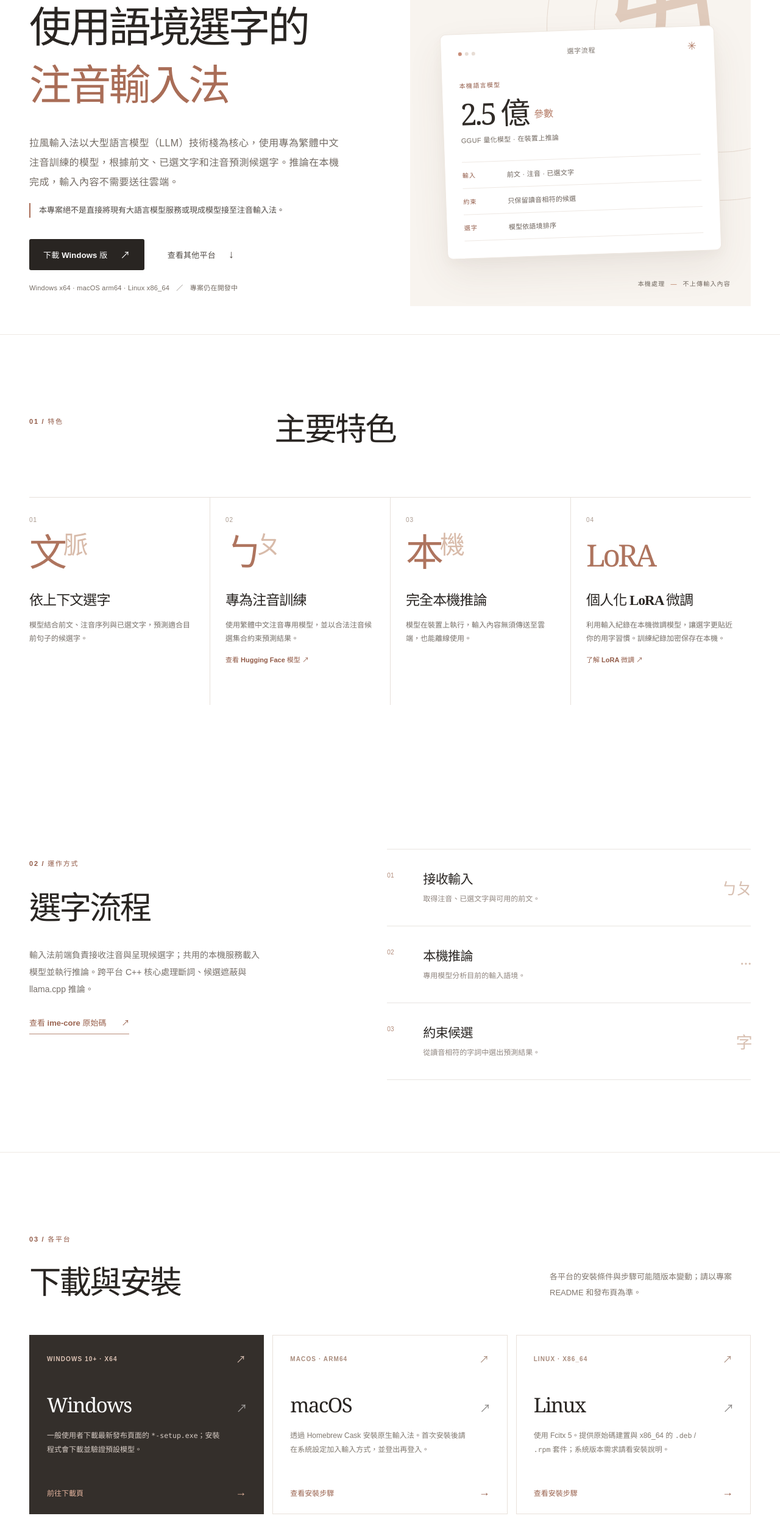
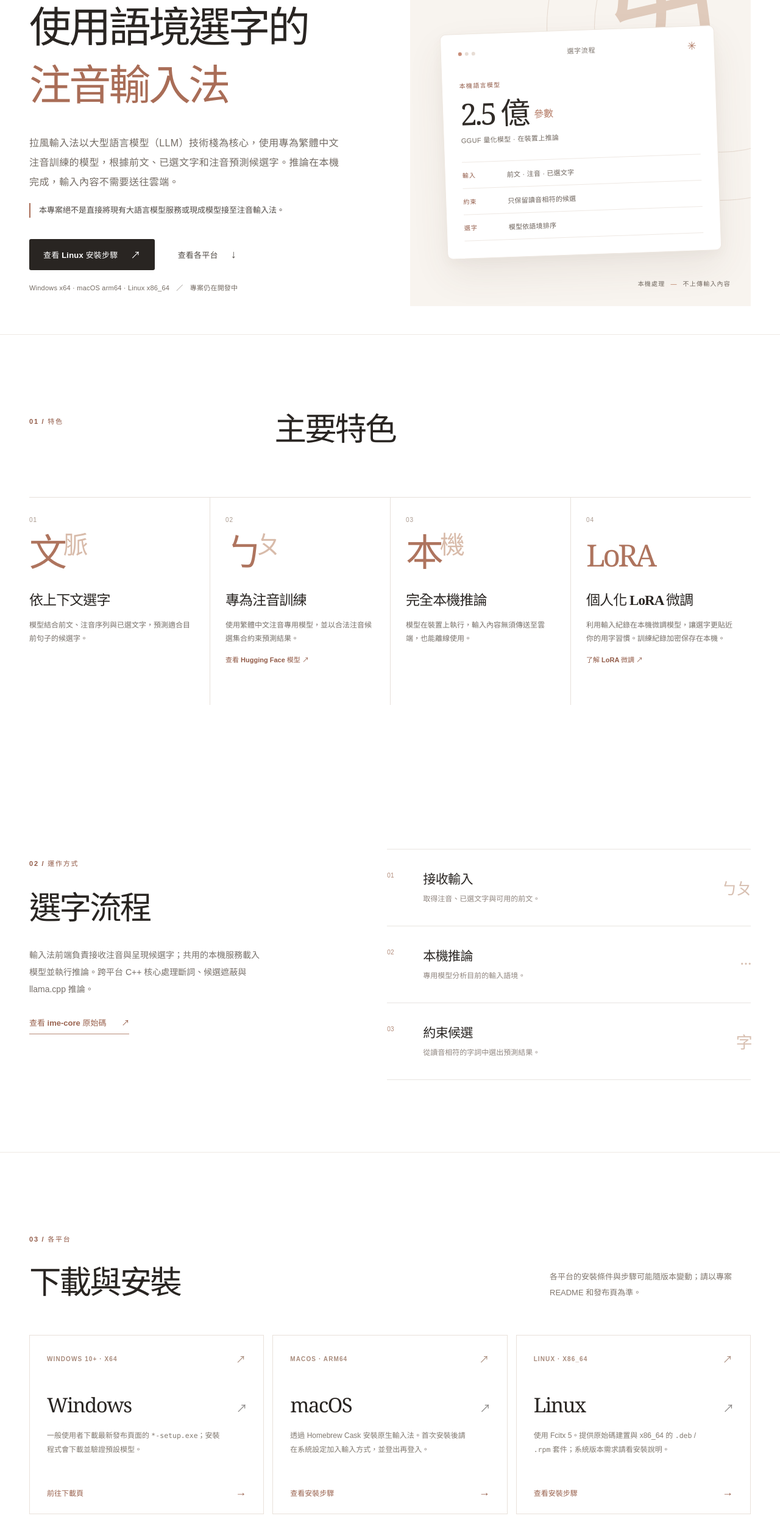
Before and after one commit to llavon-ime/llavon-web, a Nuxt app: page / in a window 1280 px wide. Shown: the part 234-2738 px from the top of the page at 61% size. Built offline with nearby package versions, Linux system fonts and the light colour scheme.

Commit message:
update platform

```diff
--- a/app/app.vue
+++ b/app/app.vue
@@ -1,4 +1,37 @@
 <script setup lang="ts">
+type Platform = 'windows' | 'macos' | 'linux' | 'mobile' | 'unknown'
+
+const platform = ref<Platform>('unknown')
+
+const downloads = {
+  windows: { label: '下載 Windows 版', href: 'https://github.com/llavon-ime/ime-windows/releases/tag/latest' },
+  macos: { label: '查看 macOS 安裝步驟', href: 'https://github.com/llavon-ime/homebrew-llavon-ime#使用者安裝一鍵安裝' },
+  linux: { label: '查看 Linux 安裝步驟', href: 'https://github.com/llavon-ime/ime-fcitx5#linux' }
+} as const
+
+const primaryDownload = computed(() => {
+  if (platform.value === 'windows' || platform.value === 'macos' || platform.value === 'linux') {
+    return downloads[platform.value]
+  }
+  return null
+})
+
+onMounted(() => {
+  const userAgent = navigator.userAgent
+  if (/Android|iPhone|iPad|iPod|Mobile|Tablet/i.test(userAgent)
+    || (navigator.platform === 'MacIntel' && navigator.maxTouchPoints > 1)) {
+    platform.value = 'mobile'
+  } else if (/Windows/i.test(userAgent)) {
+    platform.value = 'windows'
+  } else if (/Macintosh|Mac OS X/i.test(userAgent)) {
+    platform.value = 'macos'
+  } else if (/CrOS/i.test(userAgent)) {
+    platform.value = 'unknown'
+  } else if (/Linux/i.test(userAgent)) {
+    platform.value = 'linux'
+  }
+})
+
 useSeoMeta({
   title: '拉風輸入法 — 本機語言模型注音輸入法',
   description: '拉風輸入法以大型語言模型（LLM）技術棧為核心，使用專為繁體中文注音訓練的模型，在本機根據前文與注音選字。',
@@ -46,8 +79,10 @@ useSeoMeta({
           <p class="hero-description">拉風輸入法以大型語言模型（LLM）技術棧為核心，使用專為繁體中文注音訓練的模型，根據前文、已選文字和注音預測候選字。推論在本機完成，輸入內容不需要送往雲端。</p>
           <p class="hero-distinction">本專案絕不是直接將現有大語言模型服務或現成模型接至注音輸入法。</p>
           <div class="hero-actions">
-            <a class="button button-primary" href="https://github.com/llavon-ime/ime-windows/releases/tag/latest" target="_blank" rel="noopener noreferrer">下載 Windows 版 <span aria-hidden="true">↗</span></a>
-            <a class="button button-text" href="#get-started">查看其他平台 <span aria-hidden="true">↓</span></a>
+            <a v-if="primaryDownload" class="button button-primary" :href="primaryDownload.href" target="_blank" rel="noopener noreferrer">{{ primaryDownload.label }} <span aria-hidden="true">↗</span></a>
+            <span v-else-if="platform === 'mobile'" class="button button-unavailable" role="status">手機端不支援</span>
+            <a v-else class="button button-primary" href="#get-started">查看支援平台 <span aria-hidden="true">↓</span></a>
+            <a class="button button-text" href="#get-started">查看各平台 <span aria-hidden="true">↓</span></a>
           </div>
           <p class="hero-note">Windows x64 · macOS arm64 · Linux x86_64　／　專案仍在開發中</p>
         </div>
@@ -129,7 +164,7 @@ useSeoMeta({
         <div class="wrap">
           <div class="get-heading"><div><span class="section-index">03 / 各平台</span><h2>下載與安裝</h2></div><p>各平台的安裝條件與步驟可能隨版本變動；請以專案 README 和發布頁為準。</p></div>
           <div class="platform-grid">
-            <a class="platform-card platform-primary" href="https://github.com/llavon-ime/ime-windows/releases/tag/latest" target="_blank" rel="noopener noreferrer">
+            <a class="platform-card" href="https://github.com/llavon-ime/ime-windows/releases/tag/latest" target="_blank" rel="noopener noreferrer">
               <span class="platform-meta">WINDOWS 10+ · X64 <span>↗</span></span>
               <span class="platform-title">Windows <span>↗</span></span>
               <span class="platform-desc">一般使用者下載最新發布頁面的 <code>*-setup.exe</code>；安裝程式會下載並驗證預設模型。</span>
--- a/app/assets/css/main.css
+++ b/app/assets/css/main.css
@@ -49,6 +49,8 @@ h1 em { color: #a96d57; font-style: normal; }
 .button-primary { background: #292522; color: #fff; }
 .button-primary:hover { background: #a96d57; }
 .button-primary span { font-family: Arial, sans-serif; font-size: 16px; font-weight: 400; }
+.button-unavailable { border: 1px solid #e3dfda; color: #746b63; cursor: default; }
+.button-unavailable:hover { transform: none; }
 .button-text { color: #514b46; }
 .button-text:hover { color: #a96d57; }
 .button-text span { font-family: Arial, sans-serif; font-size: 18px; font-weight: 400; }
@@ -114,18 +116,13 @@ h1 em { color: #a96d57; font-style: normal; }
 .platform-grid { display: grid; grid-template-columns: repeat(3, 1fr); gap: 14px; }
 .platform-card { min-height: 294px; display: flex; flex-direction: column; padding: 26px 28px 24px; background: #fff; border: 1px solid #e9e1da; transition: transform .2s ease, border-color .2s ease, box-shadow .2s ease; }
 .platform-card:hover { transform: translateY(-4px); border-color: #c49a88; box-shadow: 0 12px 24px #6853440c; }
-.platform-primary { background: #342f2b; border-color: #342f2b; color: #fff; }
-.platform-primary:hover { border-color: #342f2b; box-shadow: 0 12px 24px #342f2b24; }
 .platform-meta { display: flex; align-items: center; justify-content: space-between; color: #a88b7c; font-family: Arial, sans-serif; font-size: 10px; font-weight: 600; letter-spacing: .11em; }
-.platform-primary .platform-meta { color: #dbc2b4; }
 .platform-meta span { font-size: 16px; font-weight: 400; }
 .platform-title { display: flex; align-items: baseline; justify-content: space-between; margin-top: 41px; font-family: Georgia, "Noto Serif TC", serif; font-size: 33px; letter-spacing: -.045em; }
 .platform-title span { font-family: Arial, sans-serif; font-size: 18px; font-weight: 400; opacity: .55; }
 .platform-desc { display: block; max-width: 290px; margin-top: 17px; color: #817970; font-size: 12px; line-height: 1.9; }
 .platform-desc code { font-family: Consolas, "Courier New", monospace; font-size: .96em; }
-.platform-primary .platform-desc { color: #d6cbc4; }
 .platform-end { display: flex; justify-content: space-between; align-items: center; margin-top: auto; padding-top: 26px; color: #9a634f; font-size: 12px; font-weight: 600; }
-.platform-primary .platform-end { color: #e4b49e; }
 .platform-end span { font-size: 18px; font-weight: 400; }
 .license-panel { display: grid; grid-template-columns: 1fr 1fr; margin-top: 22px; border-top: 1px solid #e5ded7; border-bottom: 1px solid #e5ded7; }
 .license-panel > div { display: flex; align-items: center; gap: 22px; min-height: 76px; padding: 17px 20px 17px 0; }
```
